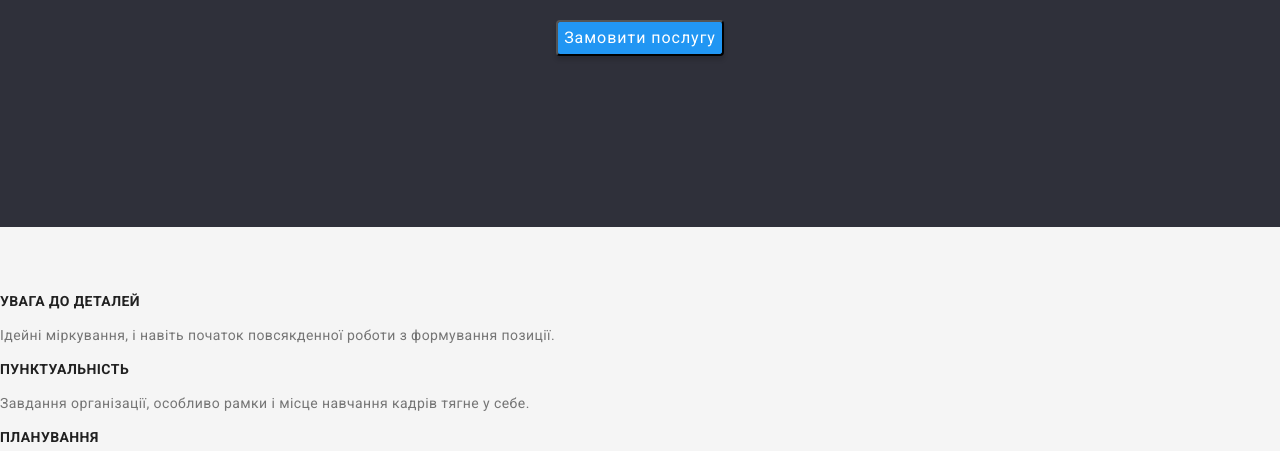
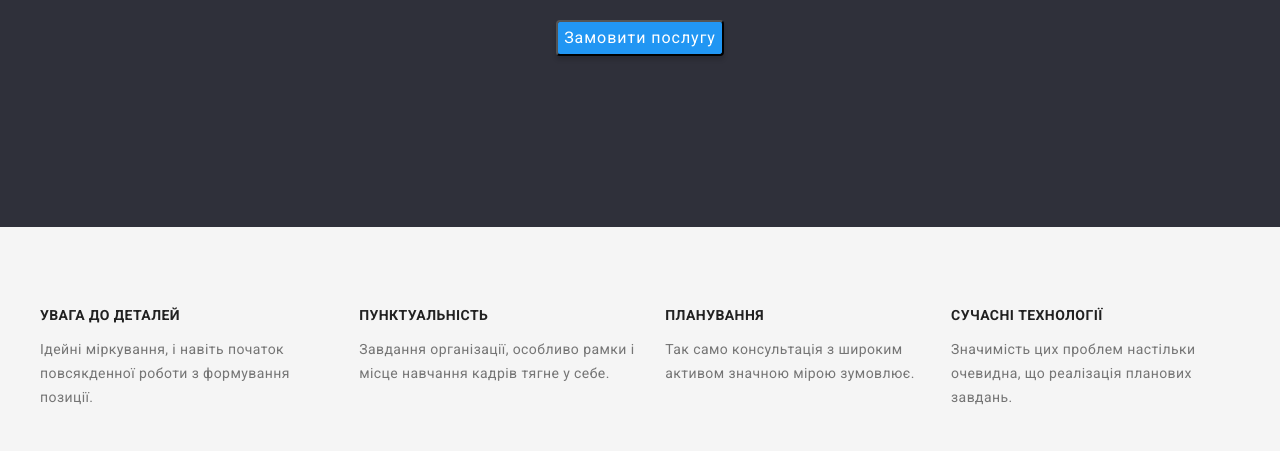
Before and after one commit to Svitlana-Matviienko/goit-markup-hw-03, a plain HTML site: page index.html in a window 1280 px wide. Shown: the part 461-912 px from the top of the page. Drawn offline with nearby package versions, Linux system fonts and the light colour scheme.

Commit message:
about done

```diff
--- a/CSS/styles.css
+++ b/CSS/styles.css
@@ -125,7 +125,6 @@ letter-spacing: 0.02em;
     height: 600px;
     text-align: center;
     padding: 200px 250px;
-
 }
 
 .main-text {
@@ -150,6 +149,12 @@ color: #FFFFFF;
 
 .invisible-title {
     visibility: hidden;
+}
+
+.about-list {
+    display: flex;
+    gap: 30px;
+    justify-content: space-around;
 }
 
 .about-studio {
--- a/index.html
+++ b/index.html
@@ -33,9 +33,10 @@
     <button type="button" class="main-button">Замовити послугу</button>
 </div>
    </section>
-   <section>
+   <section class="about">
+    <div class="container">
     <h2  class="invisible-title">Про студію</h2>
-    <ul class="list">
+    <ul class="list about-list">
         <li>
             <h3 class="about-studio">УВАГА ДО ДЕТАЛЕЙ</h3>
             <p class="text-about">Ідейні міркування, і навіть початок повсякденної роботи з формування позиції.</p>
@@ -53,6 +54,7 @@
             <p class="text-about">Значимість цих проблем настільки очевидна, що реалізація планових завдань.</p>
         </li>
     </ul>
+</div>
    </section>
    <section>
     <h2 class="work-title">Чим ми займаємося</h2>
```
